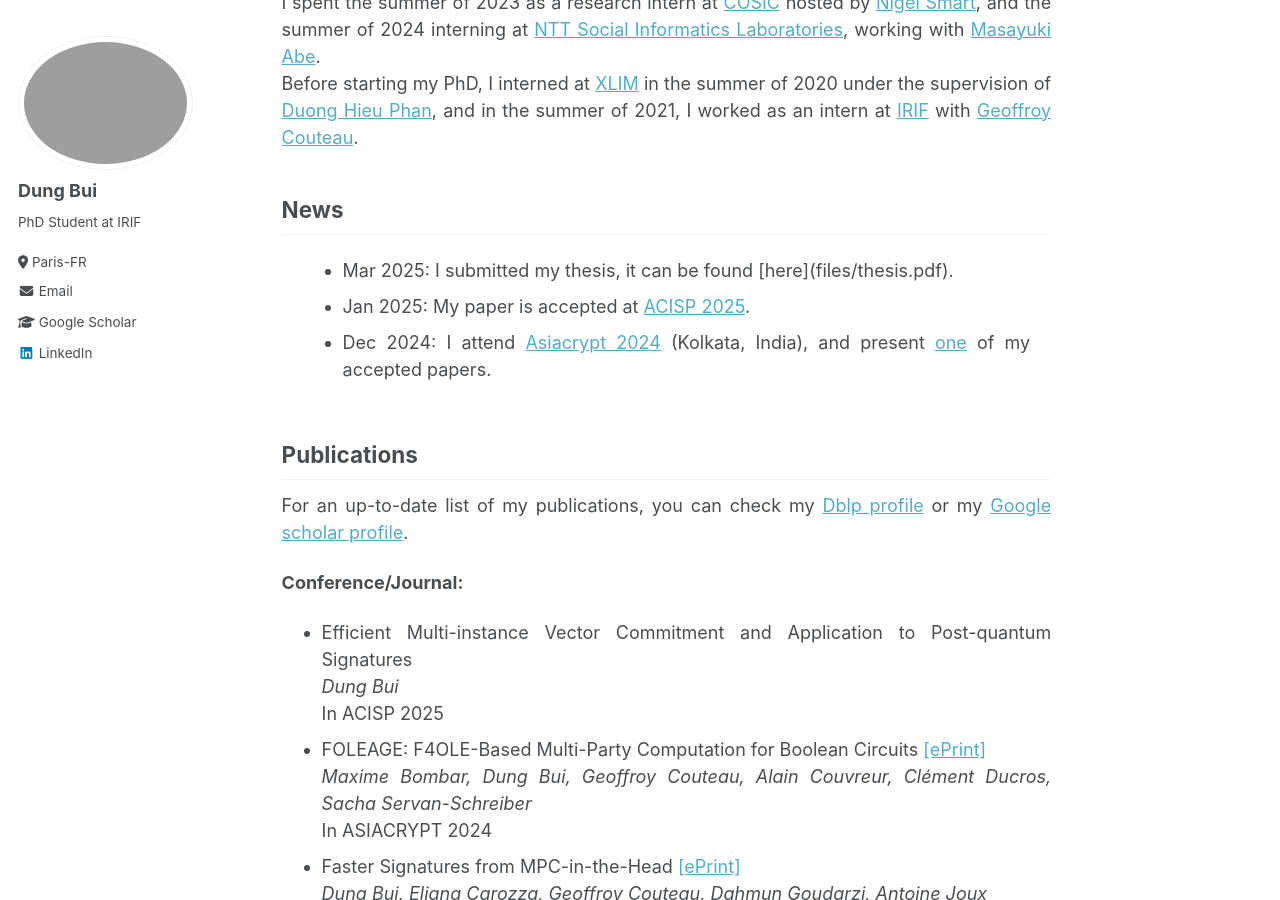
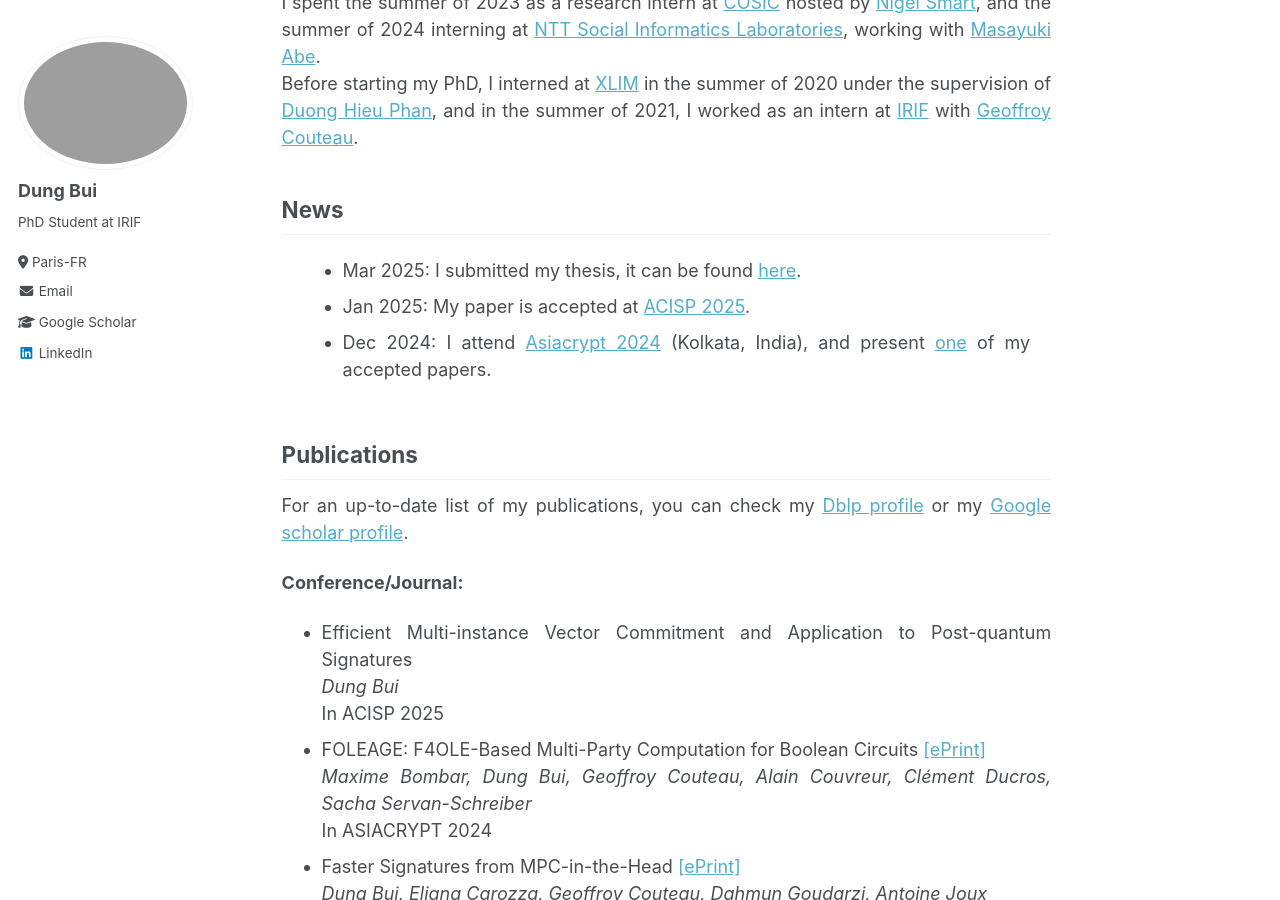
Before and after one commit to dungbui15/dungbui15.github.io, a Jekyll site: the page built from _pages/about.md, in a window 1280 px wide and 900 px high, scrolled down 429 px. Built offline with Jekyll 4.4.1, drawn with Linux system fonts in a browser that asks for light colours; some of the changed lines change nothing that is shown.

Commit message:
Update about.md

```diff
--- a/_pages/about.md
+++ b/_pages/about.md
@@ -40,7 +40,7 @@
 ## News
 <div class="scrollable">
   <ul>
-    <li>Mar 2025: I submitted my thesis, it can be found [here](files/thesis.pdf). </li>
+    <li>Mar 2025: I submitted my thesis, it can be found <a href="files/thesis.pdf">here</a>. </li>
     <li>Jan 2025: My paper is accepted at <a href="https://uow-ic2.github.io/acisp2025/cfp.html">ACISP 2025</a>.</li>
     <li>Dec 2024: I attend <a href="https://asiacrypt.iacr.org/2024/">Asiacrypt 2024</a> (Kolkata, India), and present <a href="https://eprint.iacr.org/2024/252">one</a> of my accepted papers.</li>
     <li>Dec 2024: I visit CWI (Amsterdam, Netherlands) for a week.</li>
```
